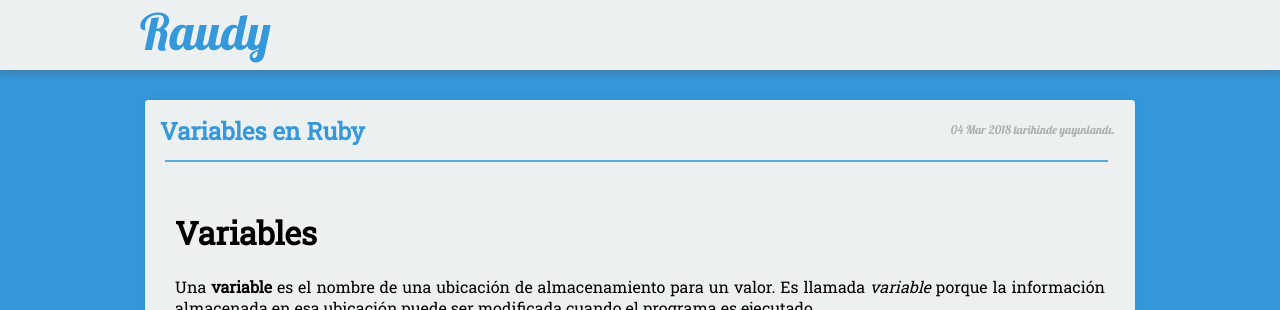
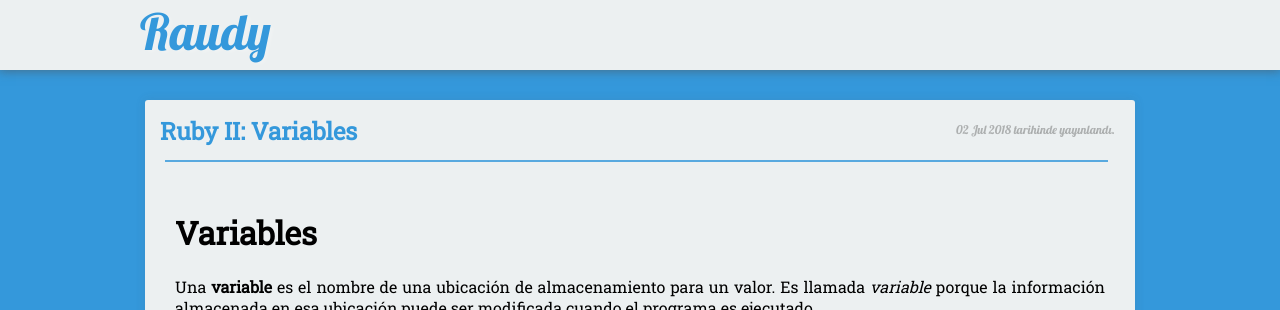
Before and after one commit to nisoto/Blog-anterior-2.0, a Jekyll site: the page built from _posts/2018-07-02-ruby-ii-variables.md, in a window 1280 px wide. Shown: the top 310 px of the page. Built offline with Jekyll 4.4.1, drawn with Linux system fonts in a browser that asks for light colours; nearby versions of some CDN libraries.

Commit message:
Update and rename 2018-03-04-variables-ruby.md to 2018-07-02-ruby-ii-variables.md

```diff
--- a/_posts/2018-03-04-variables-ruby.md
+++ b/_posts/2018-07-02-ruby-ii-variables.md
@@ -1,8 +1,8 @@
 ---
 layout: post
-title: "Variables en Ruby"
-date: 2018-03-04
-excerpt: "Capítulo N°4 del curso de Ruby"
+title: "Ruby II: Variables"
+date: 2018-07-02
+excerpt: "Capítulo N°2 del curso de Ruby"
 tags: [ruby]
 ---
 
@@ -72,4 +72,4 @@ puts "Hola #{name}"
 
 |     |     |     |
 |:----|:---:|----:|
-| [<](https://nisoto.github.io/comentarios-ruby/){: .btn .btn-info} | [Volver](https://nisoto.github.io/curso-ruby/){: .btn .btn-info} | [>](https://nisoto.github.io/matematicas-ruby/){: .btn .btn-info} |
+| [<](https://nisoto.github.io/ruby-i-introduccion/){: .btn .btn-info} | [Volver](https://nisoto.github.io/blog/){: .btn .btn-info} | [>](https://nisoto.github.io/matematicas-ruby/){: .btn .btn-info} |
```
